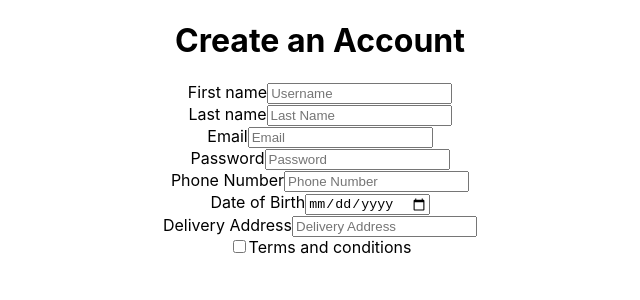
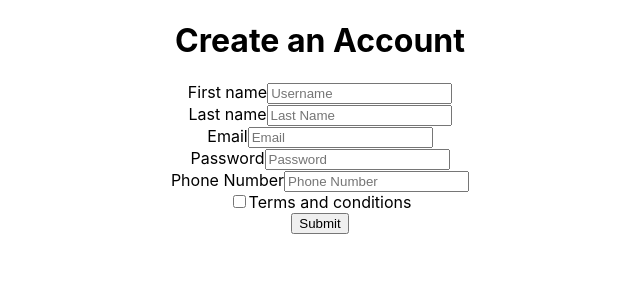
Before and after one commit to MazhaiTech/mfc-app, a React (Create React App) app in the folder client/: page / in a window 1280 px wide. Shown: the top 300 px of the page, without its empty margins (320-960 px from the left). Built offline with nearby package versions, Linux system fonts and the light colour scheme.

Commit message:
removed two fields

```diff
--- a/client/src/App.js
+++ b/client/src/App.js
@@ -1,6 +1,6 @@
 import logo from './logo.svg';
 import './App.css';
-import Login from './Login.js'
+import Login from './Register.js'
 
 function App() {
   return (
--- a/client/src/Login.js
+++ b/client/src/Register.js
@@ -1,4 +1,4 @@
-export default function Login(){
+export default function Register(){
     return(
         <div>
             <h1>Create an Account </h1>
@@ -16,17 +16,12 @@ export default function Login(){
             <input type="password" name="password" placeholder="Password" />
             <br/>
             <label>Phone Number</label>
-            <input type="tel" name="phone" placeholder="Phone Number" />
-            <br/>
-            <label>Date of Birth</label>
-            <input type="date" name="dob" placeholder="Date of Birth" />
-            <br/>
-            <label>Delivery Address</label>
-            <input type="text" name="address" placeholder="Delivery Address" />
+            <input type="tel" name="phone" placeholder="Phone Number" max='' />
             <br/>
             <input type="checkbox" name="terms" placeholder="Terms and conditions" />
             <label>Terms and conditions</label>
-
+            <br/>
+            <button>Submit</button>
         </form>
         </div>
     )
```
